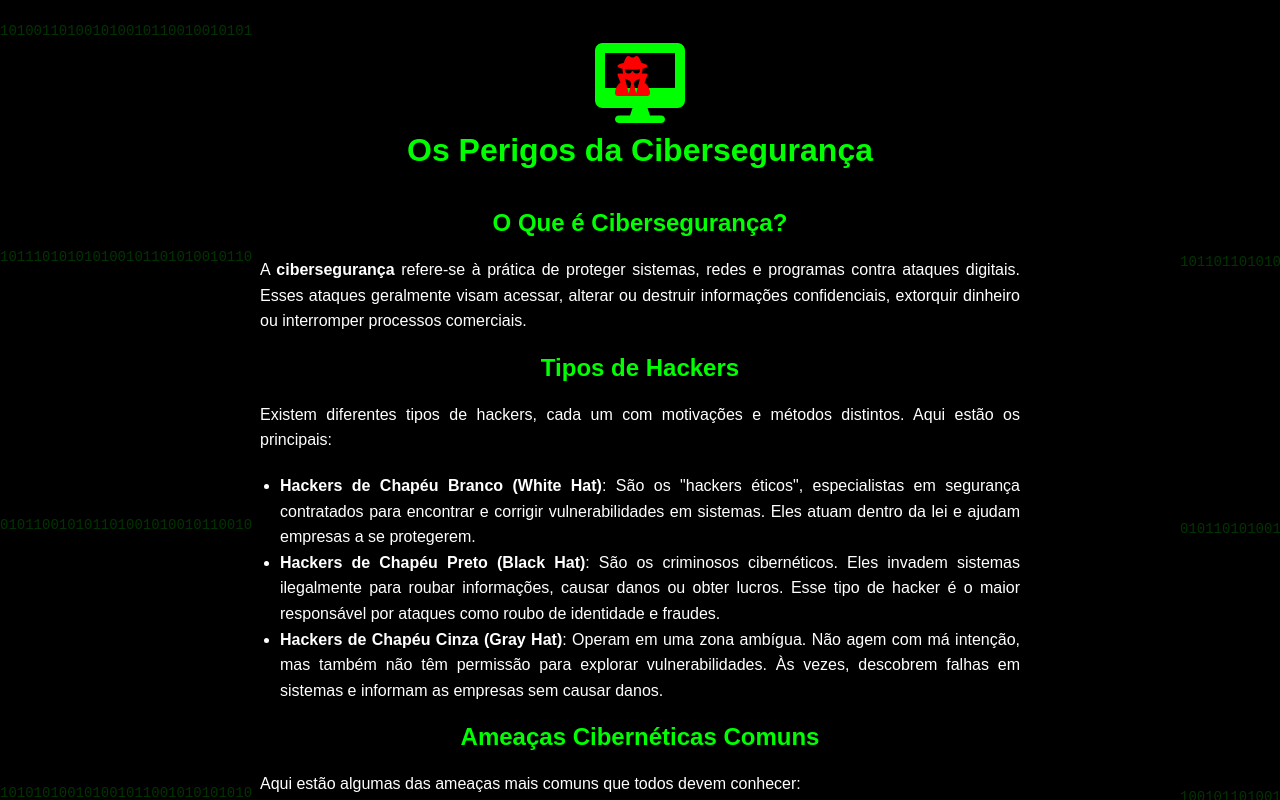
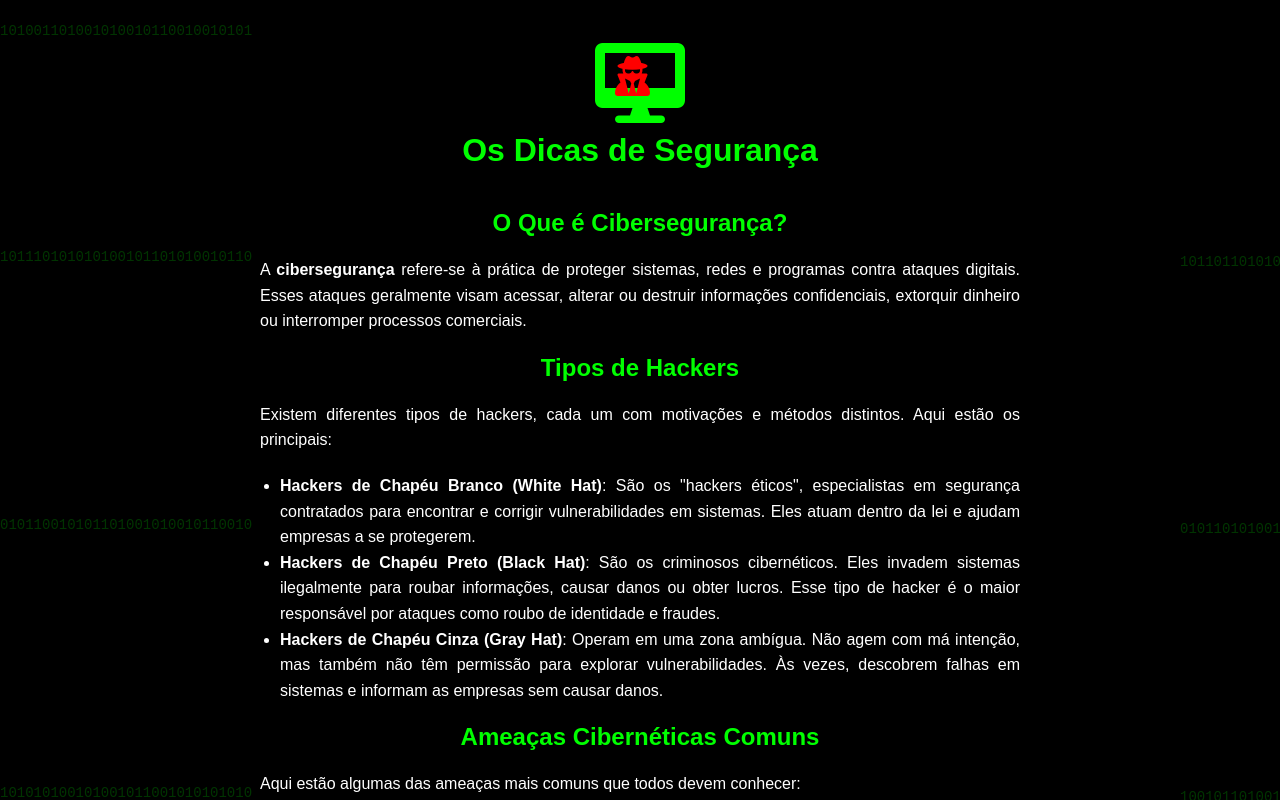
Before and after one commit to YuriGriebeler/meu-site-ciberseguranca, a plain HTML site: page index.html in a window 1280 px wide. Drawn offline with Linux system fonts and the light colour scheme.

Commit message:
Update index.html

```diff
--- a/index.html
+++ b/index.html
@@ -28,7 +28,7 @@
                     </div>
                 </div>
             </div>
-            <h1>Os Perigos da Cibersegurança</h1>
+            <h1>Os Dicas de Segurança </h1>
         </div>
 
         <div class="content">
```
